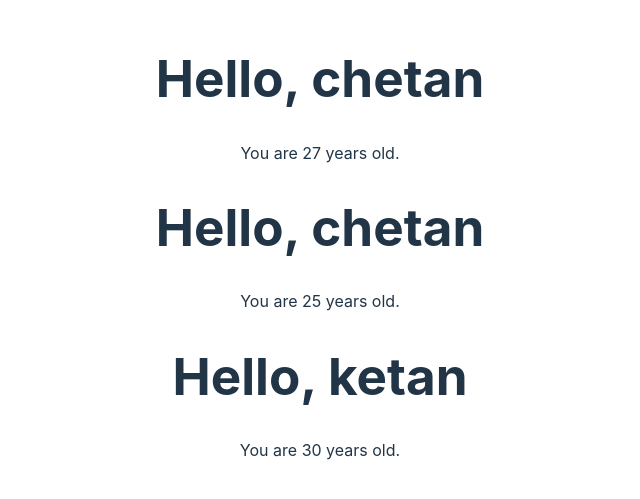
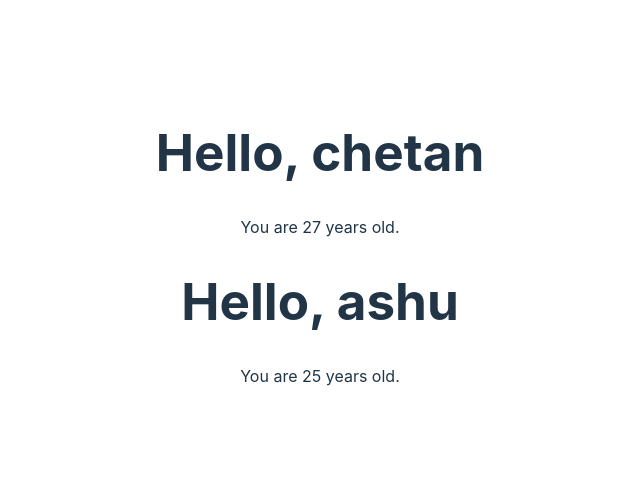
Before and after one commit to chetan-agbattanwar/react_learning, a React (Vite) app in the folder react-project/: page / in a window 1280 px wide. Shown: the part 153-652 px from the top of the page, without its empty margins (320-960 px from the left). Built offline with nearby package versions, Linux system fonts and the light colour scheme.

Commit message:
useContext learning example 1

```diff
--- a/react-project/src/App.jsx
+++ b/react-project/src/App.jsx
@@ -1,19 +1,20 @@
+import { createContext } from 'react'
 import './App.css'
-import ParentComponent from './Components/ContextAPI/PropDrilling/ParentComponent'
-import ParentComponent1 from './Components/ContextAPI/PropDrilling/ParentComponent1'
+import ParentComponent1 from './Components/ContextAPI/UseContext/ParentComponent1'
 
+export const myContext = createContext()
 
 function App() {
 
   return (
     <>
-    {/* <ParentComponent name='chetan' age={27} />
-    <ParentComponent name='chetan' />
-    <ParentComponent age={30} /> */}
+    <myContext.Provider value={{name:'chetan', age:27}}>
+    <ParentComponent1 />
+    </myContext.Provider>
 
-    <ParentComponent1 name='chetan' age={27} />
-    <ParentComponent1 name='chetan' />
-    <ParentComponent1 age={30} />
+    <myContext.Provider value={{name:'ashu'}}>
+    <ParentComponent1 />
+    </myContext.Provider>
     </>
   )
 }
--- /dev/null
+++ b/react-project/src/Components/ContextAPI/UseContext/ChildComponent1.jsx
@@ -0,0 +1,16 @@
+import React, {useContext} from 'react'
+import { myContext } from '../../../App'
+
+function ChildComponent1() {
+
+  const {name='ketan', age=25} = useContext(myContext)
+
+  return (
+    <div>
+    <h1>Hello, {name}</h1>
+    <p>You are {age} years old.</p>
+</div>
+  )
+}
+
+export default ChildComponent1
--- /dev/null
+++ b/react-project/src/Components/ContextAPI/UseContext/ParentComponent1.jsx
@@ -0,0 +1,12 @@
+import React from 'react'
+import ChildComponent1 from './ChildComponent1'
+
+function ParentComponent1() {
+    return (
+        <div>
+            <ChildComponent1 />
+        </div>
+    )
+}
+
+export default ParentComponent1
```
